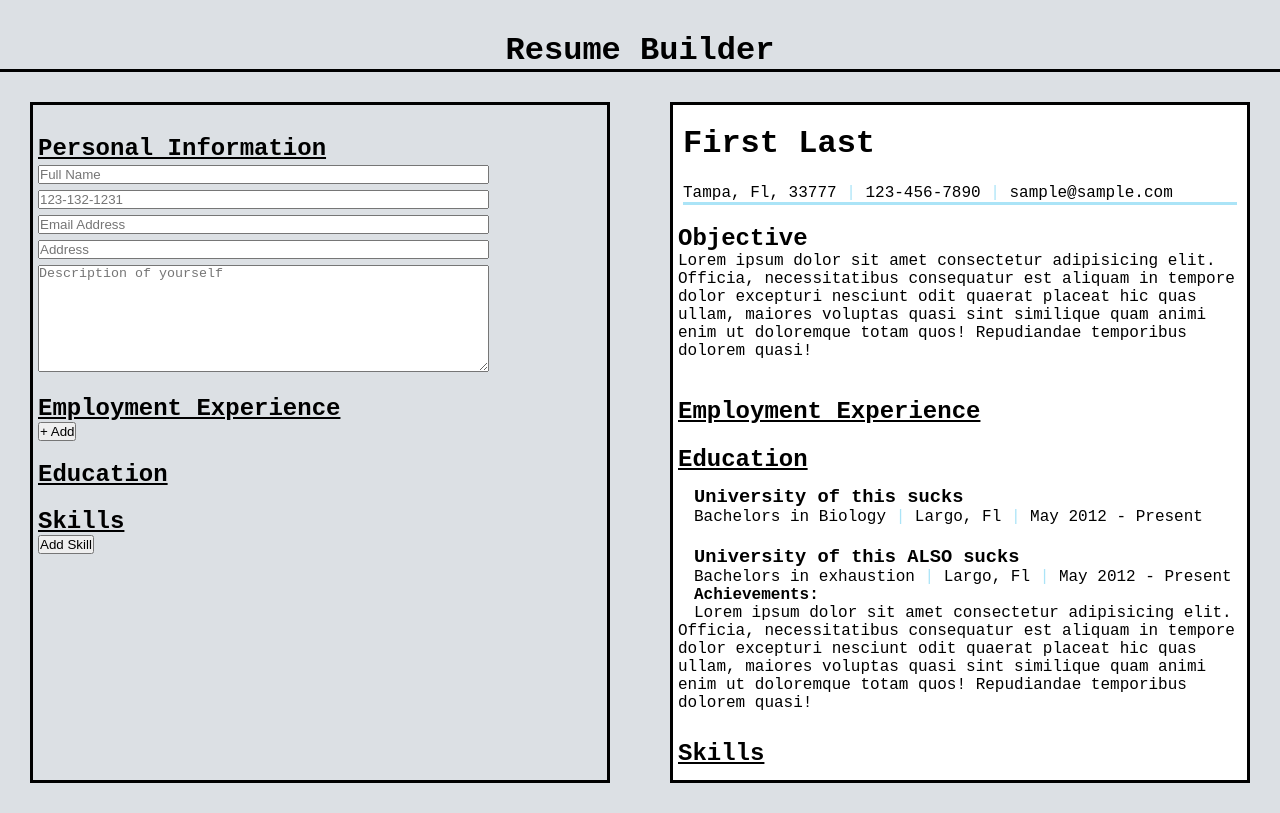
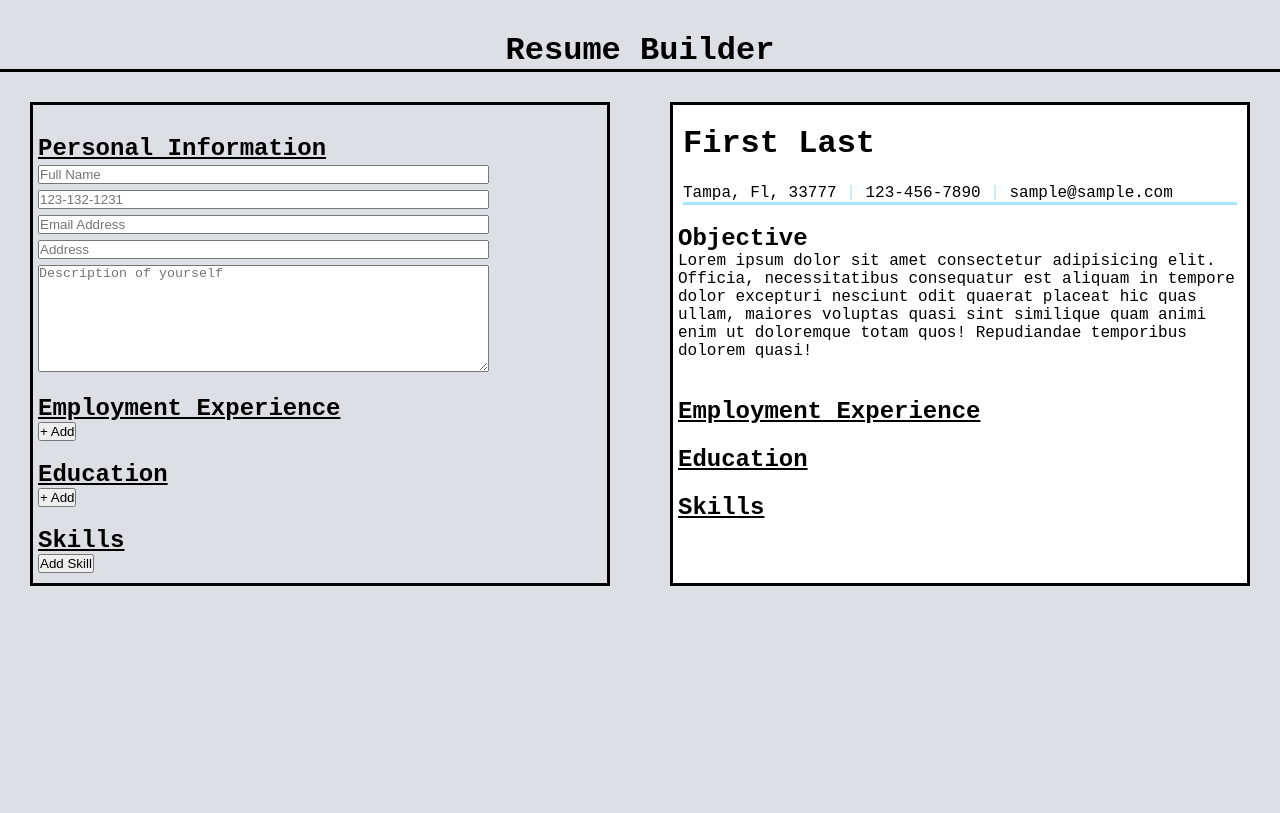
Before and after one commit to E-Kittle/cv-project, a React (Create React App) app: page / in a window 1280 px wide. Built offline with nearby package versions, Linux system fonts and the light colour scheme.

Commit message:
added complete functionality for the education section - both the EducationForm and EducationResume

```diff
--- a/src/App.js
+++ b/src/App.js
@@ -111,6 +111,44 @@ class App extends React.Component {
       })
     }
 
+    handleNewEducation = () => {
+      let educationInfo = {
+        schoolName: 'Company Name',
+        schoolLocation: 'Company Location',
+        degree: 'Role',
+        schoolDates: 'Dates Worked - Example: May 2018-Present',
+        schoolAchievements: 'Paragraph on your achievements',
+        id: uniqid(),
+      };
+
+      this.setState({
+        educationArr: this.state.educationArr.concat(educationInfo)
+      }, () => console.log(this.state.educationArr))
+    }
+
+    handleEducation = (e) => {
+      let tempArr = [...this.state.educationArr];
+
+      if (e.target.className === 'delSkill'){
+        let index = this.state.educationArr.findIndex(school => {
+          return (school.id === e.target.id)
+        })
+        tempArr.splice(index, 1);
+      }
+      else {
+        let index = this.state.educationArr.findIndex(school => {
+          return (school.id === e.target.className)
+        })
+
+        let change = e.target.id;
+        tempArr[index][change] = e.target.value;
+      }
+
+      this.setState({
+        educationArr: tempArr
+      }, () => console.log(this.state.educationArr))
+    }
+
   // // This handles loading, and saving data dynamically for the personal information
   handleNameChange = (e) => {
 
@@ -151,8 +189,8 @@ class App extends React.Component {
 
 
   render() {
-    const { persInfo, skillsArr, employmentArr } = this.state;
-    const { handleNameChange, handleNewSkill, handleSkill, handleNewEmployment, handleEmployment} = this;
+    const { persInfo, skillsArr, employmentArr, educationArr } = this.state;
+    const { handleNameChange, handleNewSkill, handleSkill, handleNewEmployment, handleEmployment, handleNewEducation, handleEducation} = this;
 
 
     return (
@@ -177,7 +215,7 @@ class App extends React.Component {
 
                 <div className="containerSection">
                     <h2>Education</h2>
-                    <EducationForm />
+                    <EducationForm handleNewEducation={handleNewEducation} handleEducation={handleEducation} educationArr={educationArr}/>
                     {/* Dynamically add education */}
                 </div>
 
@@ -200,8 +238,8 @@ class App extends React.Component {
                 </div>
                 <br />
                 <div>
-                    <h2 className='resuHeader'>Education</h2>
-                    <EducationResume />
+                    <h2 className='resuHeader' >Education</h2>
+                    <EducationResume educationArr={educationArr} />
                     {/* Dynamically add education */}
                 </div>
                     <br />
--- a/src/components/formComponents/EducationForm.js
+++ b/src/components/formComponents/EducationForm.js
@@ -4,26 +4,46 @@ import React from "react";
 //Need form elements for: School name, location, degree, start date, end date, description of achievements
 
 function EducationForm(props) {
+    const { educationArr, handleEducation, handleNewEducation } = props;
+
+
+    const educationList = educationArr.map((school, index) => {
         return (
+            <div key={school.id}>
+                <div id="sectionTitle">
+                    <h3>Education {index + 1}</h3>
+                    <button className="delSkill" id={school.id} onClick={handleEducation}>X</button>
+                </div>
                 <form>
-            {/* <label htmlFor="schoolName">School Name</label>
-            <input type="text" id="schoolName" name="schoolName" placeholder="School Name" onChange={}></input>
+                    <label htmlFor="schoolName">School Name</label>
+                    <input type="text" className={school.id} id="schoolName" name="schoolName" placeholder="School Name" onChange={handleEducation}></input>
 
                     <label htmlFor="schoolLocation">School Location</label>
-            <input type="text" id="schoolLocation" name="schoolLocation" placeholder="School Location" onChange={}></input>
+                    <input type="text" className={school.id} id="schoolLocation" name="schoolLocation" placeholder="School Location" onChange={handleEducation}></input>
 
                     <label htmlFor="degree">Degree</label>
-            <input type="text" id="degree" name="degree" placeholder="Degree" onChange={}></input>
+                    <input type="text" className={school.id} id="degree" name="degree" placeholder="Degree" onChange={handleEducation}></input>
 
                     <label htmlFor="schoolDates">Dates Attended - Example: May 2018-Present</label>
-            <input type="text" id="schoolDates" name="schoolDates" placeholder="Dates Attended - Example: May 2018-Present" onChange={}></input>
+                    <input type="text" className={school.id} id="schoolDates" name="schoolDates" placeholder="Dates Attended - Example: May 2018-Present" onChange={handleEducation}></input>
 
-            {/* <label htmlFor="schoolEnd">End Date</label>
-            <input type="text" id="schoolEnd" name="schoolEnd" placeholder="End Date: Any Format" onChange={}></input> */}
+                    <label htmlFor="schoolEnd">End Date</label>
+                    <input type="text" className={school.id} id="schoolEnd" name="schoolEnd" placeholder="End Date: Any Format" onChange={handleEducation}></input>
 
-            {/* <label htmlFor="schoolAchievements">Description of Achievements</label>
-            <textarea id="schoolAchievements" name="schoolAchievements" placeholder="Description of Achievements" onChange={}></textarea> */}
+                    <label htmlFor="schoolAchievements">Description of Achievements</label>
+                    <textarea className={school.id} id="schoolAchievements" name="schoolAchievements" placeholder="Description of Achievements" onChange={handleEducation}></textarea>
                 </form>
+            </div>
+
+        )
+    });
+
+
+    return (
+        <div>
+            {educationList}
+            <button className="newEducationButton" onClick={handleNewEducation}>+ Add</button>
+        </div>
     )
 }
 
--- a/src/components/formComponents/EmploymentForm.js
+++ b/src/components/formComponents/EmploymentForm.js
@@ -1,7 +1,7 @@
 import React from "react";
 
 
-function EducationForm(props) {
+function EmploymentForm(props) {
     const { handleNewEmployment, handleEmployment, employmentArr } = props;
 
     const employmentSection = employmentArr.map((job, index) => {
@@ -35,9 +35,9 @@ function EducationForm(props) {
     return (
         <div>
             {employmentSection}
-            <button className="newEploymentButton" onClick={handleNewEmployment}>+ Add</button>
+            <button className="newEmploymentButton" onClick={handleNewEmployment}>+ Add</button>
         </div>
     )
 }
 
-export default EducationForm;
+export default EmploymentForm;
--- a/src/components/resumeComponents/EducationResume.js
+++ b/src/components/resumeComponents/EducationResume.js
@@ -2,21 +2,30 @@ import React from 'react';
 
 function EducationResume(props) {
     //map through an array of education objects and create the correct div element for them, then place the array in the DOM
+    const { educationArr } = props;
 
+    const educationSection = educationArr.map((school) => {
+        return (
+
+            <div className="educat" key={school.id}>
+                <h3>{school.schoolName}</h3>
+                <p>{school.degree} <span>|</span> {school.schoolLocation} <span>|</span> {school.schoolDates}</p>
+                <p>{school.schoolAchievements}</p>
+            </div>
+                )
+    })
     return(
         <div>
-            <div className="educat">
-                <h3>University of this sucks</h3>
-                <p>Bachelors in Biology <span>|</span> Largo, Fl <span>|</span> May 2012 - Present</p>
-            </div>
-            <div className="educat">
+            {/* <div className="educat">
                 <h3>University of this ALSO sucks</h3>
                 <p>Bachelors in exhaustion <span>|</span> Largo, Fl <span>|</span> May 2012 - Present</p>
                 <h4>Achievements: </h4>
                 <p>Lorem ipsum dolor sit amet consectetur adipisicing elit.
                     Officia, necessitatibus consequatur est aliquam in tempore dolor excepturi nesciunt odit quaerat placeat hic quas ullam, maiores voluptas quasi sint similique quam animi enim ut doloremque totam quos! Repudiandae temporibus dolorem quasi!</p>
-            </div>
+            </div> */}
+            {educationSection}
         </div>
+
 
 
     )
--- a/src/components/resumeComponents/SkillsResume.js
+++ b/src/components/resumeComponents/SkillsResume.js
@@ -1,4 +1,5 @@
 import React from 'react';
+import SkillsForm from '../formComponents/SkillsForm'
 
 function SkillsResume(props) {
     const { skillsArr } = props;
```
Lines whose indentation alone changed are shown as unchanged.
